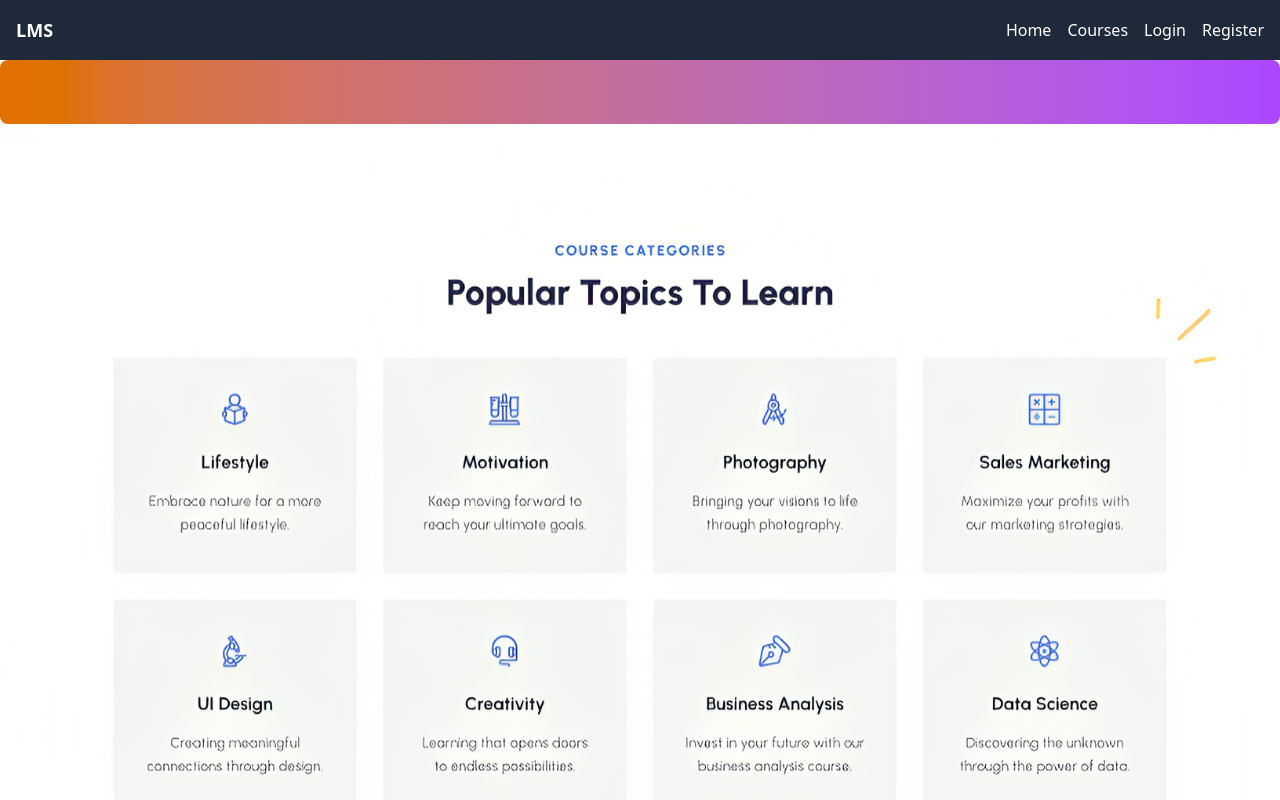
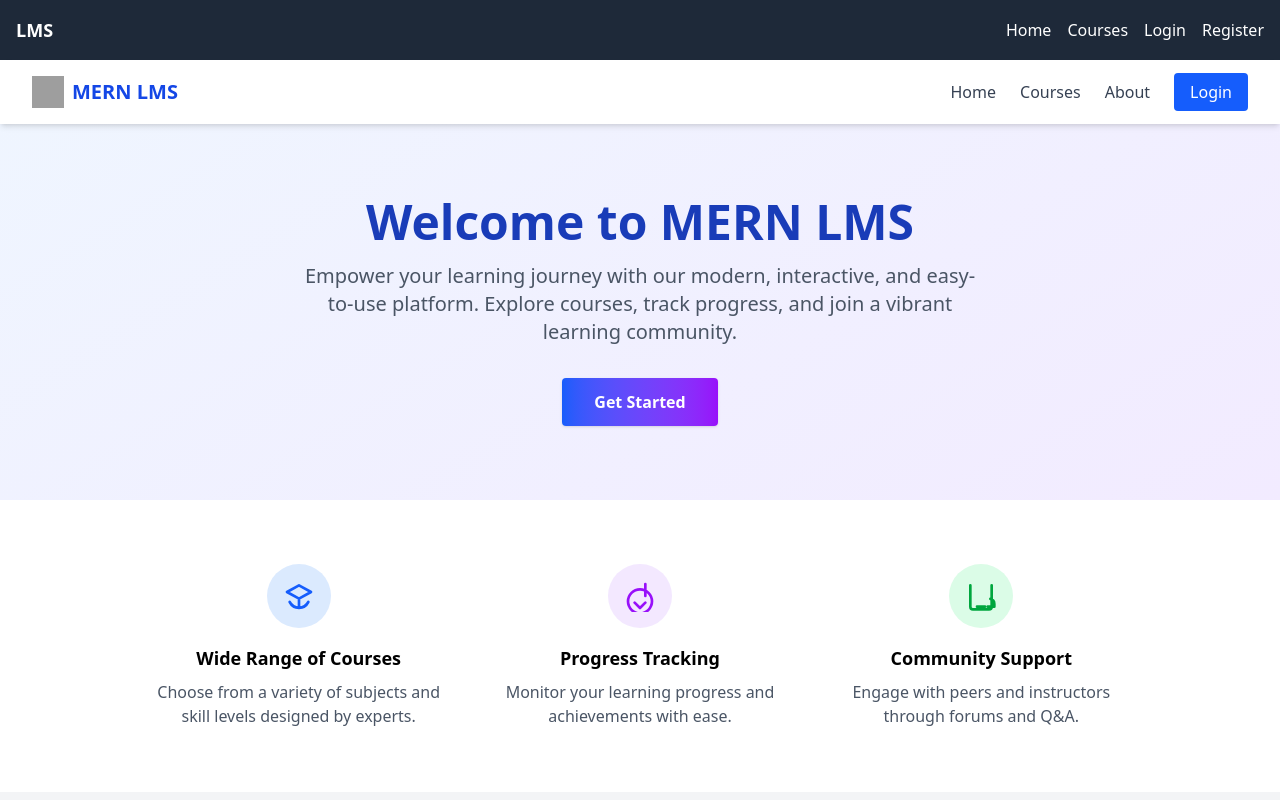
Before and after one commit to ChamathDMahapatuna/MERN-LMS, a React (Vite) app in the folder frontend/: page / in a window 1280 px wide. Shown: the top 800 px of the page. Built offline with nearby package versions, Linux system fonts and the light colour scheme; grey boxes are pictures that could not be loaded; the HTML template or start-up script is replaced by a standard one.

Commit message:
home hero

```diff
--- a/frontend/src/components/HomeHero.jsx
+++ b/frontend/src/components/HomeHero.jsx
@@ -2,9 +2,77 @@ import React from 'react'
 
 function HomeHero() {
   return (
-  <div className="bg-gradient-to-r from-amber-600 to-purple-500 text-white p-8 rounded-lg shadow-lg flex flex-col items-center justify-center text-center">
-    {/* Add your hero content here */}
-  </div>
+   <div className="min-h-screen bg-gradient-to-br from-blue-50 to-purple-100 flex flex-col">
+      {/* Header */}
+      <header className="bg-white shadow-md py-4 px-8 flex justify-between items-center">
+        <div className="flex items-center space-x-2">
+          <img src="/logo.svg" alt="LMS Logo" className="h-8 w-8" />
+          <span className="font-bold text-xl text-blue-700">MERN LMS</span>
+        </div>
+        <nav className="space-x-6">
+          <a href="/" className="text-gray-700 hover:text-blue-600">Home</a>
+          <a href="/courses" className="text-gray-700 hover:text-blue-600">Courses</a>
+          <a href="/about" className="text-gray-700 hover:text-blue-600">About</a>
+          <a href="/login" className="px-4 py-2 bg-blue-600 text-white rounded hover:bg-blue-700 transition">Login</a>
+        </nav>
+      </header>
+
+      {/* Hero Section */}
+      <section className="flex-grow flex items-center justify-center px-4">
+        <div className="max-w-2xl text-center">
+          <h1 className="text-4xl md:text-5xl font-extrabold text-blue-800 mb-4">
+            Welcome to MERN LMS
+          </h1>
+          <p className="text-lg md:text-xl text-gray-600 mb-8">
+            Empower your learning journey with our modern, interactive, and easy-to-use platform. Explore courses, track progress, and join a vibrant learning community.
+          </p>
+          <a
+            href="/register"
+            className="inline-block px-8 py-3 bg-gradient-to-r from-blue-600 to-purple-600 text-white font-semibold rounded shadow hover:scale-105 transition"
+          >
+            Get Started
+          </a>
+        </div>
+      </section>
+
+      {/* Features */}
+      <section className="py-16 bg-white">
+        <div className="max-w-5xl mx-auto px-4 grid grid-cols-1 md:grid-cols-3 gap-8">
+          <div className="flex flex-col items-center">
+            <div className="bg-blue-100 text-blue-600 p-4 rounded-full mb-4">
+              <svg className="w-8 h-8" fill="none" stroke="currentColor" viewBox="0 0 24 24">
+                <path d="M12 14l9-5-9-5-9 5 9 5zm0 7v-6m0 6a8.5 8.5 0 01-7-4.5M12 21a8.5 8.5 0 007-4.5" strokeWidth={2} strokeLinecap="round" strokeLinejoin="round"/>
+              </svg>
+            </div>
+            <h3 className="font-bold text-lg mb-2">Wide Range of Courses</h3>
+            <p className="text-gray-600 text-center">Choose from a variety of subjects and skill levels designed by experts.</p>
+          </div>
+          <div className="flex flex-col items-center">
+            <div className="bg-purple-100 text-purple-600 p-4 rounded-full mb-4">
+              <svg className="w-8 h-8" fill="none" stroke="currentColor" viewBox="0 0 24 24">
+                <path d="M8 17l4 4 4-4m0-5V3m-4 4a9 9 0 110 18 9 9 0 010-18z" strokeWidth={2} strokeLinecap="round" strokeLinejoin="round"/>
+              </svg>
+            </div>
+            <h3 className="font-bold text-lg mb-2">Progress Tracking</h3>
+            <p className="text-gray-600 text-center">Monitor your learning progress and achievements with ease.</p>
+          </div>
+          <div className="flex flex-col items-center">
+            <div className="bg-green-100 text-green-600 p-4 rounded-full mb-4">
+              <svg className="w-8 h-8" fill="none" stroke="currentColor" viewBox="0 0 24 24">
+                <path d="M17 20h5v-2a4 4 0 00-3-3.87M9 20h6M4 4v16c0 1.1.9 2 2 2h12a2 2 0 002-2V4" strokeWidth={2} strokeLinecap="round" strokeLinejoin="round"/>
+              </svg>
+            </div>
+            <h3 className="font-bold text-lg mb-2">Community Support</h3>
+            <p className="text-gray-600 text-center">Engage with peers and instructors through forums and Q&A.</p>
+          </div>
+        </div>
+      </section>
+
+      {/* Footer */}
+      <footer className="bg-gray-100 py-6 mt-auto text-center text-gray-500 text-sm">
+        © {new Date().getFullYear()} MERN LMS. All rights reserved.
+      </footer>
+    </div>
 
   )
 }
```
